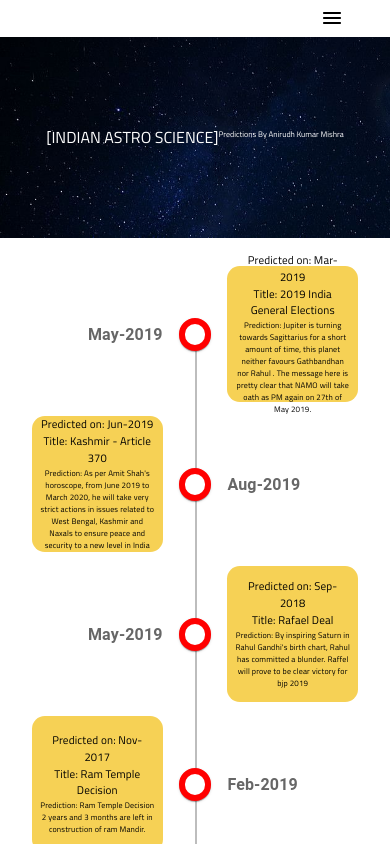
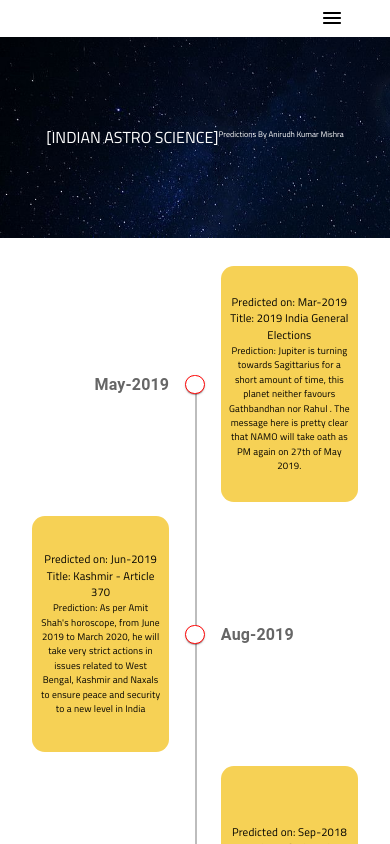
Before and after one commit to ayushdubey7799/Astro-timeline, a React (Create React App) app: page / in a window 390 px wide. Shown: the top 844 px of the page. Built offline with nearby package versions, Linux system fonts and the light colour scheme.

Commit message:
fixed responsiveness

```diff
--- a/src/components/AstroTimeLine/style.css
+++ b/src/components/AstroTimeLine/style.css
@@ -1,7 +1,7 @@
 .container{
     height: 85vh;
     overflow-y: scroll;
-    width: 70%;
+    width: 75%;
     margin: 0 auto;
 }
 
@@ -14,9 +14,10 @@
     /* background-color: rgb(246,209,85, 0.7); */
     display: flex;
     flex-direction: column;
+    gap: 0.3rem;
     justify-content: center;
     background-color: rgb(246,209,85);
-    height: 200px;
+    height: 270px;
     border-radius: 5rem;
     padding: 2rem;
     text-align: center;
@@ -26,15 +27,15 @@
   }
 
   .date{
-    font-size: 1rem;
+    font-size: 1.2rem;
   }
 
   .heading{
-    font-size: 1rem;
+    font-size: 1.2rem;
   }
 
   .text{
-    font-size: 0.9rem;
+    font-size: 1rem;
   }
 
   p{
@@ -71,26 +72,27 @@
   @media only screen and (max-width: 1000px) {
 
    .container{
-    width: 80%;
+    width: 85%;
    }
 
     .prediction{
-      height: 190px;
+      height: 250px;
+      gap: 0.2rem;
       border-radius: 1.2rem;
       margin-bottom: 2px !important;
       padding: 0.8rem;
     }
 
     .date{
-      font-size: 0.8rem;
+      font-size: 1rem;
     }
 
     .heading{
-      font-size: 0.8rem;
+      font-size: 1rem;
     }
 
     .text{
-      font-size: 0.7rem;
+      font-size: 0.8rem;
     }
 
     .MuiTimelineDot-root {
@@ -99,23 +101,28 @@
       border-width: 0.2rem;
     }
 
+    /* .MuiTimelineOppositeContent-root {
+      font-weight: 300 !important;
+    } */
+
   }
 
   @media only screen and (max-width: 600px) {
 
 
     .MuiTimelineDot-root {
-      width: 0.8rem;
-      height: 0.8rem;
-      border-width: 0.15rem;
+      width: 0.6rem;
+      height: 0.6rem;
+      border-width: 0.12rem !important;
     }
 
     .container{
-      width: 100%;
+      width: 100% !important;
   }
 
     .prediction{
-      height: 120px;
+      gap: 0rem;
+      height: 180px;
       border-radius: 0.8rem;
       margin-bottom: 2px !important;
       padding: 0.5rem;
@@ -130,7 +137,26 @@
     }
 
     .text{
-      font-size: 0.5rem;
+      font-size: 0.6rem;
     }
 
   }
+
+  @media only screen and (max-width: 400px) {
+   .prediction{
+    height: 220px;
+   }
+
+   .date{
+    font-size: 0.7rem;
+  }
+
+  .heading{
+    font-size: 0.7rem;
+  }
+
+  .text{
+    font-size: 0.6rem;
+  }
+
+  }
```
